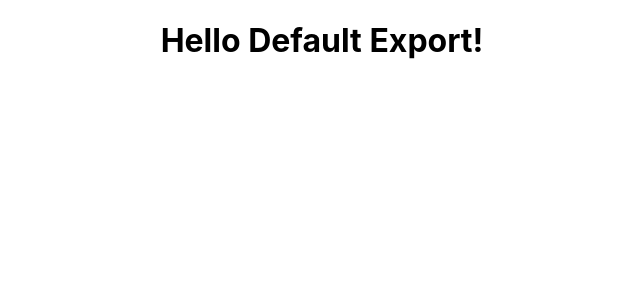
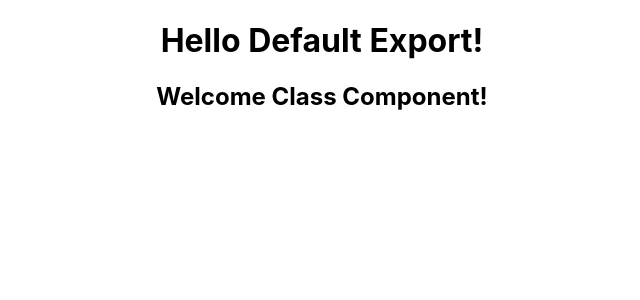
Before and after one commit to sonya0504/learn_react, a React (Create React App) app in the folder hello_world/: page / in a window 1280 px wide. Shown: the top 300 px of the page, without its empty margins (318-958 px from the left). Built offline with nearby package versions, Linux system fonts and the light colour scheme.

Commit message:
Class Components

```diff
--- a/hello_world/src/App.js
+++ b/hello_world/src/App.js
@@ -1,13 +1,17 @@
 import './App.css';
+
 // for named export
 // import { Greet } from './components/Greet';
+
 // for default export:
-import Greet from './components/Greet'
+import Greet from './components/Greet';
+import Welcome from './components/Welcome';
 
 function App() {
   return (
     <div className="App">
       <Greet />
+      <Welcome />
     </div>
   );
 }
--- /dev/null
+++ b/hello_world/src/components/Welcome.js
@@ -0,0 +1,9 @@
+import React, { Component } from 'react';
+
+class Welcome extends Component {
+    render() {
+        return <h2>Welcome Class Component!</h2>
+    }
+}
+
+export default Welcome;
```
Also changed, not shown: 1 other file (tests, documents, lock files or other folders).
